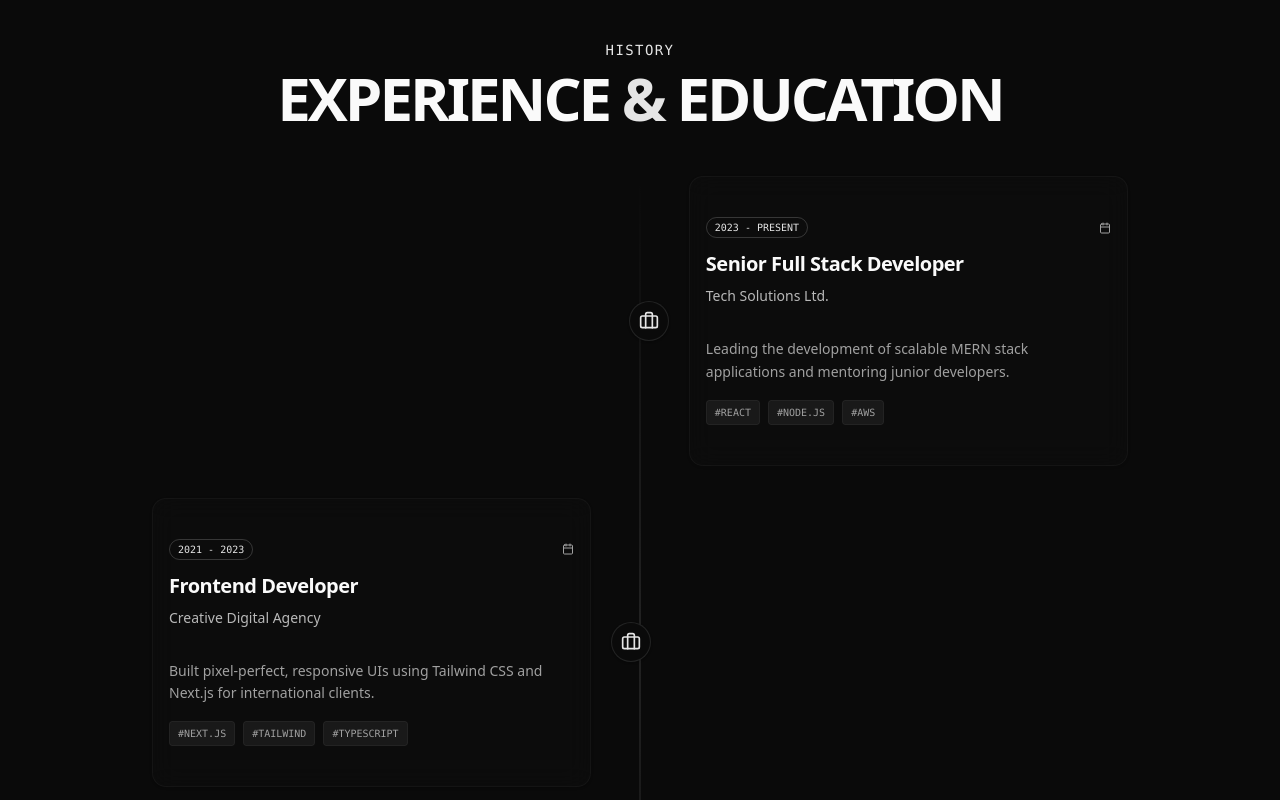
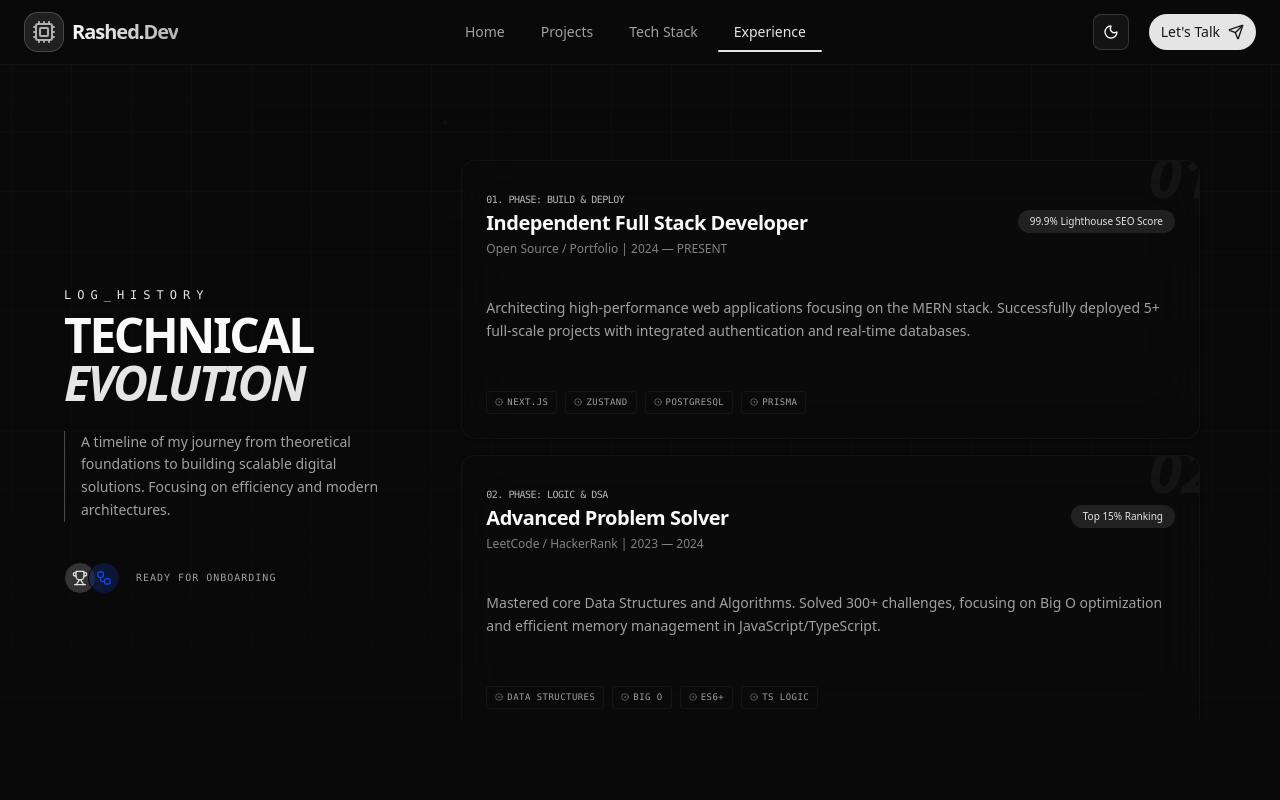
Before and after one commit to rashedulraha/Md-Rashedul-Islam, a React (Vite) app: page /experience in a window 1280 px wide. Shown: the top 800 px of the page. Built offline with nearby package versions, Linux system fonts and the light colour scheme.

Commit message:
adding expreience page

```diff
--- a/src/Pages/Experience/Experience.tsx
+++ b/src/Pages/Experience/Experience.tsx
@@ -1,103 +1,133 @@
-import { Briefcase, Calendar, GraduationCap } from "lucide-react";
-import { Card, CardContent, CardHeader, CardTitle } from "@/components/ui/card";
+import { CircleDot, Workflow, Trophy } from "lucide-react";
 import { Badge } from "@/components/ui/badge";
+import { Card } from "@/components/ui/card";
+import Navbar from "../shared/Navbar/Navbar";
+import Animation from "@/components/Animation/Animation";
 
-const experiences = [
+const evolution = [
   {
-    title: "Senior Full Stack Developer",
-    company: "Tech Solutions Ltd.",
-    period: "2023 - Present",
+    phase: "01. Phase: Build & Deploy",
+    role: "Independent Full Stack Developer",
+    org: "Open Source / Portfolio",
+    duration: "2024 — PRESENT",
     description:
-      "Leading the development of scalable MERN stack applications and mentoring junior developers.",
-    skills: ["React", "Node.js", "AWS"],
-    type: "work",
+      "Architecting high-performance web applications focusing on the MERN stack. Successfully deployed 5+ full-scale projects with integrated authentication and real-time databases.",
+    stack: ["Next.js", "Zustand", "PostgreSQL", "Prisma"],
+    impact: "99.9% Lighthouse SEO Score",
   },
   {
-    title: "Frontend Developer",
-    company: "Creative Digital Agency",
-    period: "2021 - 2023",
+    phase: "02. Phase: Logic & DSA",
+    role: "Advanced Problem Solver",
+    org: "LeetCode / HackerRank",
+    duration: "2023 — 2024",
     description:
-      "Built pixel-perfect, responsive UIs using Tailwind CSS and Next.js for international clients.",
-    skills: ["Next.js", "Tailwind", "TypeScript"],
-    type: "work",
+      "Mastered core Data Structures and Algorithms. Solved 300+ challenges, focusing on Big O optimization and efficient memory management in JavaScript/TypeScript.",
+    stack: ["Data Structures", "Big O", "ES6+", "TS Logic"],
+    impact: "Top 15% Ranking",
   },
   {
-    title: "B.Sc in Computer Science",
-    company: "University of Technology",
-    period: "2017 - 2021",
+    phase: "03. Phase: Foundation",
+    role: "Computer Science Graduate",
+    org: "University of Technology",
+    duration: "2020 — 2024",
     description:
-      "Completed graduation with a focus on Software Engineering and Data Structures.",
-    skills: ["Algorithms", "Java", "Database"],
-    type: "education",
+      "Deep-dived into Software Engineering principles, Database Management Systems, and Object-Oriented Programming (OOP) architectures.",
+    stack: ["C++", "SQL", "Software Architecture", "Networking"],
+    impact: "3.8+ GPA",
   },
 ];
 
 export default function Experience() {
   return (
-    <div className="relative z-10 max-w-5xl mx-auto h-full w-full py-10 px-6 overflow-y-auto no-scrollbar">
-      {/* Heading */}
-      <div className="text-center mb-12">
-        <h2 className="text-primary font-mono tracking-widest text-sm mb-2 uppercase">
-          History
-        </h2>
-        <h1 className="text-4xl md:text-6xl font-black tracking-tighter text-foreground uppercase">
-          Experience <span className="text-primary">&</span> Education
-        </h1>
-      </div>
+    <div className="relative h-screen w-screen overflow-hidden bg-background text-foreground">
+      {/* Navbar Integration */}
+      <Navbar />
 
-      {/* Timeline Container */}
-      <div className="relative space-y-8 before:absolute before:inset-0 before:ml-5 before:-translate-x-px md:before:mx-auto md:before:translate-x-0 before:h-full before:w-0.5 before:bg-linear-to-b before:from-transparent before:via-border before:to-transparent">
-        {experiences.map((item, index) => (
-          <div
-            key={index}
-            className={`relative flex items-center justify-between md:justify-normal md:odd:flex-row-reverse group animate-in fade-in slide-in-from-bottom duration-500 delay-${
-              index * 100
-            }`}>
-            {/* Icon/Dot */}
-            <div className="flex items-center justify-center w-10 h-10 rounded-full border border-border bg-background shadow shrink-0 md:order-1 md:group-odd:-translate-x-1/2 md:group-even:translate-x-1/2 transition-colors group-hover:border-primary group-hover:bg-primary/10">
-              {item.type === "work" ? (
-                <Briefcase className="h-5 w-5 text-primary" />
-              ) : (
-                <GraduationCap className="h-5 w-5 text-chart-2" />
-              )}
+      {/* Tech Background Animation */}
+      <Animation />
+
+      <main className="relative z-10 flex h-full items-center justify-center pt-20 px-6">
+        <div className="max-w-6xl w-full grid grid-cols-12 gap-10">
+          {/* LEFT SIDE: Heading & Status */}
+          <div className="col-span-12 lg:col-span-4 flex flex-col justify-center space-y-6">
+            <div className="space-y-2">
+              <h2 className="text-primary font-mono text-xs tracking-[0.5em] uppercase">
+                Log_History
+              </h2>
+              <h1 className="text-5xl font-black tracking-tighter uppercase leading-none">
+                Technical <br />{" "}
+                <span className="text-primary italic">Evolution</span>
+              </h1>
             </div>
+            <p className="text-muted-foreground text-sm leading-relaxed max-w-xs border-l border-primary/30 pl-4">
+              A timeline of my journey from theoretical foundations to building
+              scalable digital solutions. Focusing on efficiency and modern
+              architectures.
+            </p>
+            <div className="flex items-center gap-4 pt-4">
+              <div className="flex -space-x-2">
+                <div className="h-8 w-8 rounded-full border border-background bg-primary/20 flex items-center justify-center backdrop-blur-md">
+                  <Trophy className="h-4 w-4 text-primary" />
+                </div>
+                <div className="h-8 w-8 rounded-full border border-background bg-chart-1/20 flex items-center justify-center backdrop-blur-md">
+                  <Workflow className="h-4 w-4 text-chart-1" />
+                </div>
+              </div>
+              <span className="text-[10px] font-mono text-muted-foreground uppercase tracking-widest">
+                Ready for Onboarding
+              </span>
+            </div>
+          </div>
 
-            {/* Content Card */}
-            <Card className="w-[calc(100%-4rem)] md:w-[45%] bg-card/20 backdrop-blur-md border-border/40 transition-all hover:border-primary/40 hover:shadow-[0_0_20px_rgba(var(--primary),0.1)]">
-              <CardHeader className="p-4 pb-0">
-                <div className="flex items-center justify-between mb-1">
+          {/* RIGHT SIDE: Vertical Timeline Cards */}
+          <div className="col-span-12 lg:col-span-8 overflow-y-auto no-scrollbar max-h-[70vh] pr-4 space-y-4">
+            {evolution.map((item, index) => (
+              <Card
+                key={index}
+                className="group relative bg-card/10 backdrop-blur-xl border-border/40 p-6 transition-all hover:bg-primary/3 hover:border-primary/50 overflow-hidden">
+                {/* Background Decor */}
+                <span className="absolute -right-4 -top-4 text-6xl font-black text-primary/5 italic select-none">
+                  0{index + 1}
+                </span>
+
+                <div className="flex flex-col md:flex-row md:items-center justify-between gap-4 mb-4">
+                  <div className="space-y-1">
+                    <span className="text-[10px] font-mono text-primary/80 uppercase tracking-tighter">
+                      {item.phase}
+                    </span>
+                    <h3 className="text-xl font-bold tracking-tight group-hover:text-primary transition-colors">
+                      {item.role}
+                    </h3>
+                    <p className="text-xs text-muted-foreground/80 font-medium">
+                      {item.org} | {item.duration}
+                    </p>
+                  </div>
                   <Badge
-                    variant="outline"
-                    className="text-[10px] font-mono border-primary/20 text-primary uppercase">
-                    {item.period}
+                    variant="secondary"
+                    className="w-fit h-fit bg-primary/10 text-primary border-none text-[10px] px-3 py-1">
+                    {item.impact}
                   </Badge>
-                  <Calendar className="h-3 w-3 text-muted-foreground" />
                 </div>
-                <CardTitle className="text-xl font-bold tracking-tight text-foreground">
-                  {item.title}
-                </CardTitle>
-                <p className="text-sm font-medium text-primary/80">
-                  {item.company}
-                </p>
-              </CardHeader>
-              <CardContent className="p-4 pt-2 space-y-4">
-                <p className="text-sm text-muted-foreground leading-relaxed">
+
+                <p className="text-sm text-muted-foreground leading-relaxed mb-6">
                   {item.description}
                 </p>
+
                 <div className="flex flex-wrap gap-2">
-                  {item.skills.map((skill) => (
-                    <span
-                      key={skill}
-                      className="text-[10px] font-mono bg-secondary/50 px-2 py-1 rounded border border-border/50 text-muted-foreground uppercase">
-                      #{skill}
-                    </span>
+                  {item.stack.map((s) => (
+                    <div
+                      key={s}
+                      className="flex items-center gap-1 bg-background/50 border border-border/50 px-2 py-1 rounded text-[9px] font-mono text-muted-foreground uppercase tracking-wider group-hover:border-primary/30 transition-colors">
+                      <CircleDot className="h-2 w-2 text-primary/50" />
+                      {s}
+                    </div>
                   ))}
                 </div>
-              </CardContent>
-            </Card>
+              </Card>
+            ))}
           </div>
-        ))}
-      </div>
+        </div>
+      </main>
     </div>
   );
 }
```
